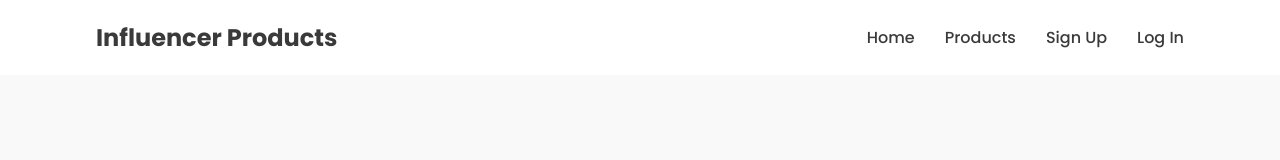
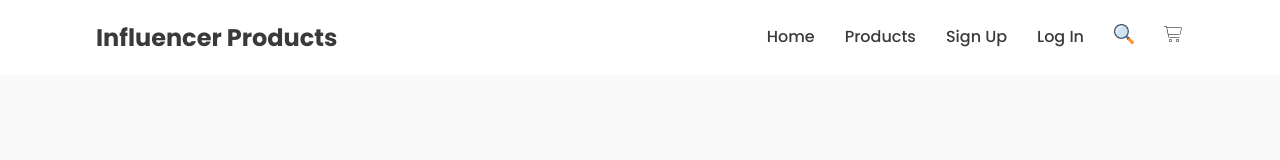
Before and after one commit to Rnrezanur/influencer-gear, a plain HTML site: page index.html in a window 1280 px wide. Shown: the top 160 px of the page. Drawn offline with Linux system fonts and the light colour scheme.

Commit message:
adding icon

```diff
--- a/index.html
+++ b/index.html
@@ -22,11 +22,16 @@
                     <li><a href="#">Products</a></li>
                     <li><a href="#">Sign Up</a></li>
                     <li><a href="#">Log In</a></li>
+                    <li><img src="logos/search.png" alt="search" class="icon"></li>
+                    <li><img src="logos/cart.svg" alt="cart" class="icon"></li>
                 </ul>
             </nav>
 
+
         </div>
     </header>
+
+
 
     <main>
         <!-- Hero Section -->
--- a/style.css
+++ b/style.css
@@ -38,6 +38,18 @@ body{
     text-decoration: none;
     color: #3A3A3A;
     font-weight: 500;
+}
+
+
+.icon{
+  width: 20px;
+  cursor: pointer;
+  transition: 0.3s;
+
+}
+
+.icon:hover {
+    transform: scale(1.1);
 }
 
 .hero{
```
Also changed, not shown: logos/search.png (added).
